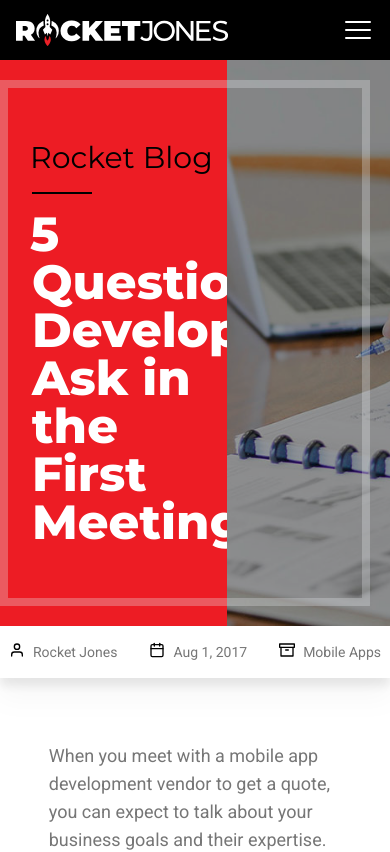
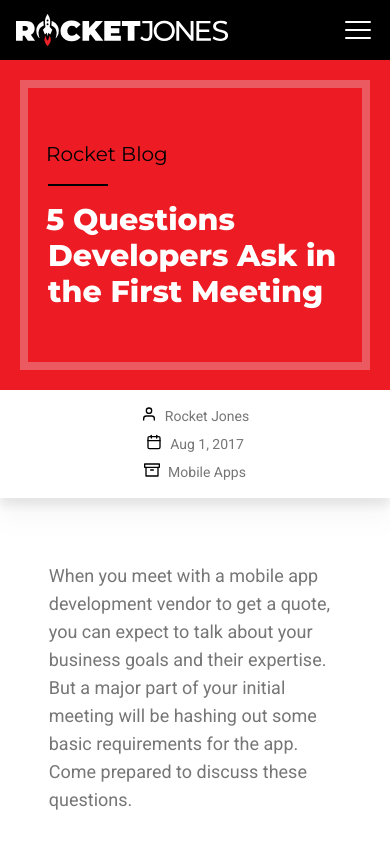
Before and after one commit to rocketjonesinteractive/rocketjones-com, a Next.js app: page /blog/5-questions-developers-ask-in-the-first-meeting in a window 390 px wide. Shown: the top 852 px of the page. Built offline with nearby package versions, Linux system fonts and the light colour scheme.

Commit message:
adding blog detail mobile styling, blog footer, blockquote

```diff
--- a/src/app/blog/[slug]/page.tsx
+++ b/src/app/blog/[slug]/page.tsx
@@ -17,26 +17,28 @@
   return (
     <div id="top" className={'blog-template mt-[var(--header-height)]'}>
       <div className={'invert-selection bg-red font-heading text-white'}>
-        <div className="container relative flex justify-between">
-          <div className={'ml-8 w-1/2 py-20'}>
-            <div className="text-3xl font-light text-black first-letter:ml-[-2px]">Rocket Blog</div>
+        <div className="container relative flex flex-col justify-between overflow-hidden px-4 sm:flex-row sm:px-0">
+          <div className={'relative z-[2] ml-8 w-full py-20 sm:ml-12 sm:w-1/2'}>
+            <div className="text-xl font-light text-black first-letter:ml-[-2px] sm:text-3xl">
+              Rocket Blog
+            </div>
             <div className="my-4 w-[60px] border-b-2 border-b-black"></div>
-            <div className="mr-4 mt-4 text-5xl font-black [text-wrap:balance] first-letter:ml-[-2px]">
+            <div className="mr-4 mt-4 text-3xl font-black [text-wrap:balance] first-letter:ml-[-2px] sm:text-5xl">
               {blogEntry.title}
             </div>
           </div>
           <div
-            className="relative h-auto w-1/2 bg-cover bg-center bg-no-repeat"
+            className="relative hidden h-auto w-full bg-cover bg-center bg-no-repeat sm:block sm:w-1/2"
             style={{ backgroundImage: `url('/img/blog/${blogEntry.image}')` }}
           >
             <BgOverlay opacity={40} />
           </div>
-          <div className="innerborder border-8-white absolute left-[0px] top-[20px] z-[10] h-[calc(100%-40px)] w-[calc(100%-20px)] border-8 opacity-30"></div>
+          <div className="innerborder border-8-white absolute left-[20px] top-[20px] z-[1] h-[calc(100%-40px)] w-[calc(100%-40px)] border-8 opacity-30 sm:left-0 sm:w-[calc(100%-20px)]"></div>
         </div>
       </div>
-      <div className="bg-white py-4 drop-shadow-xl">
+      <div className="bg-white px-4 py-4 drop-shadow-xl">
         <div className="container">
-          <div className="flex items-center justify-center gap-8 text-sm">
+          <div className="flex flex-col items-center justify-center gap-2 text-sm sm:flex-row sm:gap-8">
             <div className="flex">
               <User className={'mr-2 text-black'} />
               {blogEntry.author}
@@ -62,6 +64,15 @@
           __html: blogEntry.body,
         }}
       />
+      <div
+        className={'container mx-auto my-16 w-3/4 border-2 border-zinc-200 p-8 text-lg lg:w-1/2'}
+      >
+        Custom web applications and mobile apps are more than just a piece of software. They are
+        tools that can accelerate your business and help your team go to the next level. If you want
+        to learn more or ask a few questions, we’d love to chat about what could work for you. Give
+        us a call at (970) 482-5790.
+      </div>
+      {/* TODO: add persistent blog signoff/footer with cta to contact*/}
       <Contact />
       <Footer />
       <ScrollToTop />
--- a/src/app/globals.css
+++ b/src/app/globals.css
@@ -50,6 +50,14 @@
 
 .blog-template ul li {
     @apply list-disc my-4 ml-12;
+}
+
+.pull-quote {
+    @apply float-right w-full md:w-1/2 text-[24px] font-heading font-medium text-black pl-0 md:pl-12 pb-8 [text-wrap:balance] uppercase;
+}
+
+blockquote {
+    @apply m-0;
 }
 
 .boxed {
--- a/src/components/ui/organisms/Blog/BlogData.ts
+++ b/src/components/ui/organisms/Blog/BlogData.ts
@@ -22,6 +22,10 @@
       <p>Imagine you own a cabinet-making company. You hire excellent carpenters who are hard working and skilled. They work diligently every week to meet deadlines and satisfy customers with a great product. But over time, your competitors start to edge you out of the market. Business slows down even with your solid business model, great team, quality materials, and dedication to customer satisfaction.</p> \
       <p>Puzzling, right?</p> \
       <p>Now imagine that all your carpenters only have access to manual hand tools. No table saws, no routers, no power drills. Every tool they use is powered by their own strength.</p> \
+      <aside class="pull-quote"><blockquote> \
+      <svg xmlns="http://www.w3.org/2000/svg" width="32" height="37" fill="none" class="mb-2 text-red"><path fill="currentColor" d="M0 15.61c0-4.792 3.836-8.672 8.571-8.672h.572c1.264 0 2.286 1.033 2.286 2.312 0 1.28-1.022 2.313-2.286 2.313H8.57c-2.207 0-4 1.813-4 4.046v.579h4.572c2.521 0 4.571 2.074 4.571 4.625v4.625c0 2.55-2.05 4.625-4.571 4.625H4.57C2.05 30.063 0 27.988 0 25.438v-9.829Zm18.286 0c0-4.792 3.835-8.672 8.571-8.672h.572c1.264 0 2.285 1.033 2.285 2.312 0 1.28-1.021 2.313-2.285 2.313h-.572c-2.207 0-4 1.813-4 4.046v.579h4.572c2.521 0 4.571 2.074 4.571 4.625v4.625c0 2.55-2.05 4.625-4.571 4.625h-4.572c-2.521 0-4.571-2.075-4.571-4.625v-9.829Z"></path></svg> \
+      If you are struggling to keep up with your competitors, it may be that your tools need to be updated. \
+      </blockquote></aside> \
       <p>Obviously, that’s why your business is struggling to compete. Every other competitor is using power tools. It has nothing to do with your employees’ skill or your business practices. It’s all about the tools you use. Continuing to use outdated tools will cause your business to fall further and further behind because everyone else’s employees get the same results with less effort and time.</p> \
       <p>Even if you don’t own a cabinet-making company, the analogy still applies. If you are struggling to keep up with your competitors, it may be that your tools need to be updated. Providing your employees with better software tools allows them to get better results with less time and effort. Moving from an Excel sheet to custom software can be the equivalent of switching from a hand saw to a table saw. Both may eventually have the same result, but the effort and time required are vastly different. Better software tools have three main benefits.</p> \
       <h2>Efficiency</h2> \
@@ -30,7 +34,6 @@
       <p>Efficiency may be the star of the custom web application world, but quality is the ultimate goal. Quality of work can improve in several ways. The first is linked to efficiency; more time available for more important tasks is bound to improve quality. Second, custom web applications and mobile apps can solve problems with internal communication. Instead of passing around documents via email constantly, everything can be accessed from the same portal. This keeps every team member and department working with the most updated and accurate information. Quality improves as communication and unity improve.</p> \
       <h2>Time to Sharpen the Saw</h2> \
       <p>No, I’m not going back to the hand tools analogy. I mean here that employees will have time to improve their skills. Not only will they gain the ability to work with a new software system, but they will have more time and energy to spend on self-improvement. They can pursue further training and certification, add skills, and fill knowledge gaps. Your greatest asset is the people who work for you, so give them room to grow.</p> \
-      <p>Custom web applications and mobile apps are more than just a piece of software. They are tools that can accelerate your business and help your team go to the next level. If you want to see examples of how custom software has helped real businesses, check out our case studies.</p> \
     `,
   },
   {
```
